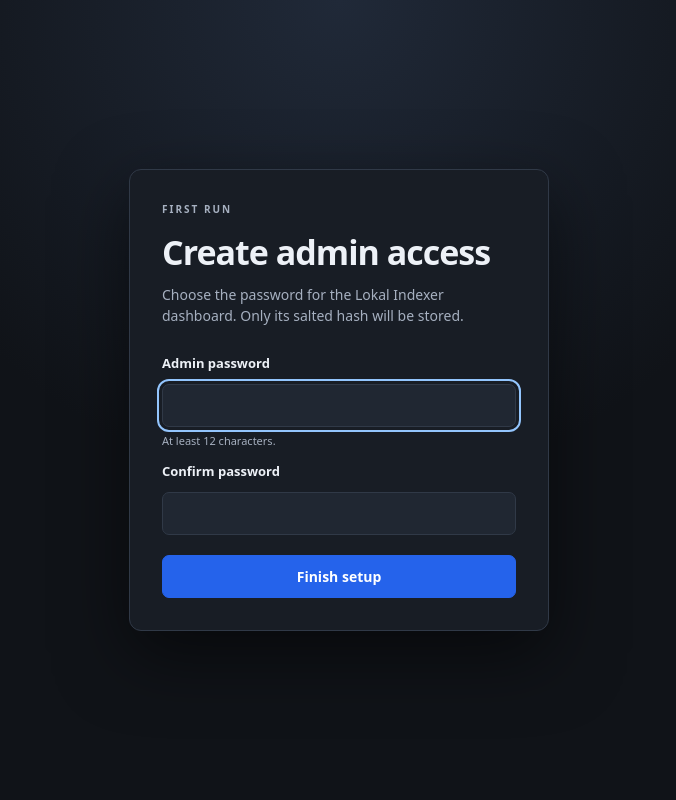
After one commit to jishnusygal/lokal-indexer, a FastAPI app: template templates/setup.html in a window 1280 px wide. The commit adds this page. Shown: the whole page, without its empty margins (301-977 px from the left). Run offline with FastAPI, Linux system fonts and the light colour scheme; the template is opened without the code that fills it, so the values that code supplies are empty.

Commit message:
feat: Implement admin password management; add setup and login functionality, enhance security with hashed passwords, and update environment configuration

```diff
--- a/main.py
+++ b/main.py
@@ -1,4 +1,5 @@
 import asyncio
+import hashlib
 import hmac
 import logging
 import os
@@ -11,7 +12,6 @@ from urllib.parse import quote
 from apscheduler.schedulers.asyncio import AsyncIOScheduler
 from fastapi import Depends, FastAPI, HTTPException, Request
 from fastapi.responses import FileResponse, RedirectResponse, Response
-from fastapi.security import HTTPBasic, HTTPBasicCredentials
 from fastapi.templating import Jinja2Templates
 from itsdangerous import BadSignature, URLSafeTimedSerializer
 from sqlalchemy import func, select
@@ -29,14 +29,52 @@ logging.basicConfig(
 )
 logger = logging.getLogger('lokal-indexer')
 
-basic = HTTPBasic()
 templates = Jinja2Templates(directory=str(Path(__file__).parent / 'templates'))
+SESSION_COOKIE = 'lokal_session'
+
+PASSWORD_PREFIX = 'scrypt$'
 
 
-def admin(request: Request, credentials: HTTPBasicCredentials = Depends(basic)):
-    if not (hmac.compare_digest(credentials.username.encode(), b'admin') and
-            hmac.compare_digest(credentials.password.encode(), request.app.state.admin_password.encode())):
-        raise HTTPException(401, 'Invalid admin credentials', headers={'WWW-Authenticate': 'Basic realm="Lokal"'})
+def hash_password(password):
+    salt = secrets.token_bytes(16)
+    digest = hashlib.scrypt(password.encode(), salt=salt, n=16384, r=8, p=1, dklen=32)
+    return f'{PASSWORD_PREFIX}16384$8$1${salt.hex()}${digest.hex()}'
+
+
+def verify_password(password, stored):
+    if not stored.startswith(PASSWORD_PREFIX):
+        return hmac.compare_digest(password.encode(), stored.encode())
+    try:
+        _, n, r, p, salt_hex, digest_hex = stored.split('$')
+        digest = hashlib.scrypt(password.encode(), salt=bytes.fromhex(salt_hex),
+                                n=int(n), r=int(r), p=int(p), dklen=len(bytes.fromhex(digest_hex)))
+        return hmac.compare_digest(digest.hex(), digest_hex)
+    except (ValueError, TypeError):
+        return False
+
+
+def session_user(request):
+    token = request.cookies.get(SESSION_COOKIE)
+    if not token or not request.app.state.admin_password_hash:
+        return None
+    try:
+        payload = request.app.state.signer.loads(token, max_age=86400)
+        return payload.get('username') if payload.get('username') == 'admin' else None
+    except BadSignature:
+        return None
+
+
+def admin(request: Request):
+    if not request.app.state.admin_password_hash:
+        raise HTTPException(303, headers={'Location': '/setup'})
+    if session_user(request) != 'admin':
+        raise HTTPException(303, headers={'Location': '/login'})
+
+
+def set_session(response, request):
+    response.set_cookie(SESSION_COOKIE, request.app.state.signer.dumps({'username': 'admin'}),
+                       max_age=86400, httponly=True, secure=request.url.scheme == 'https',
+                       samesite='lax')
 
 
 def check_csrf(request, token):
@@ -56,15 +94,19 @@ async def lifespan(app):
     DATA_DIR.mkdir(parents=True, exist_ok=True)
     TORRENT_DIR.mkdir(parents=True, exist_ok=True)
     credential = DATA_DIR / 'admin-password'
-    try:
-        with open(credential, 'x', opener=lambda path, flags: os.open(path, flags, 0o600)) as output:
-            output.write(secrets.token_urlsafe(32))
-    except FileExistsError:
-        pass
-    app.state.admin_password = credential.read_text().strip()
-    if not app.state.admin_password:
-        raise RuntimeError('Admin password file is empty.')
-    app.state.signer = URLSafeTimedSerializer(app.state.admin_password, salt='settings-csrf')
+    stored_password = credential.read_text().strip() if credential.exists() else ''
+    initial_password = os.environ.get('LOKAL_ADMIN_PASSWORD')
+    if not stored_password and initial_password:
+        stored_password = hash_password(initial_password)
+        credential.write_text(stored_password)
+        os.chmod(credential, 0o600)
+    if stored_password and not stored_password.startswith(PASSWORD_PREFIX):
+        stored_password = hash_password(stored_password)
+        credential.write_text(stored_password)
+        os.chmod(credential, 0o600)
+    app.state.admin_password_hash = stored_password or None
+    signer_secret = stored_password or secrets.token_urlsafe(32)
+    app.state.signer = URLSafeTimedSerializer(signer_secret, salt='settings-session')
     Base.metadata.create_all(engine)
     seed()
     app.state.worker = ScraperWorker()
@@ -109,6 +151,67 @@ def health():
     with SessionLocal() as session:
         session.execute(select(1))
     return {'status': 'ok'}
+
+
+@app.get('/setup')
+def setup_page(request: Request):
+    if request.app.state.admin_password_hash:
+        return RedirectResponse('/login', status_code=303)
+    return templates.TemplateResponse(request=request, name='setup.html', context={'error': None})
+
+
+@app.post('/setup')
+async def setup_account(request: Request):
+    if request.app.state.admin_password_hash:
+        return RedirectResponse('/login', status_code=303)
+    form = await request.form(max_fields=10)
+    password = str(form.get('password', ''))
+    confirmation = str(form.get('confirmation', ''))
+    if len(password) < 12:
+        error = 'Password must be at least 12 characters.'
+    elif len(password) > 4096:
+        error = 'Password exceeds 4096 characters.'
+    elif password != confirmation:
+        error = 'Password confirmation does not match.'
+    else:
+        password_hash = hash_password(password)
+        credential = DATA_DIR / 'admin-password'
+        credential.write_text(password_hash)
+        os.chmod(credential, 0o600)
+        request.app.state.admin_password_hash = password_hash
+        request.app.state.signer = URLSafeTimedSerializer(password_hash, salt='settings-session')
+        response = RedirectResponse('/settings', status_code=303)
+        set_session(response, request)
+        return response
+    return templates.TemplateResponse(request=request, name='setup.html', context={'error': error}, status_code=400)
+
+
+@app.get('/login')
+def login_page(request: Request):
+    if not request.app.state.admin_password_hash:
+        return RedirectResponse('/setup', status_code=303)
+    if session_user(request) == 'admin':
+        return RedirectResponse('/settings', status_code=303)
+    return templates.TemplateResponse(request=request, name='login.html', context={'error': None})
+
+
+@app.post('/login')
+async def login(request: Request):
+    if not request.app.state.admin_password_hash:
+        return RedirectResponse('/setup', status_code=303)
+    form = await request.form(max_fields=10)
+    if str(form.get('username', '')) != 'admin' or not verify_password(str(form.get('password', '')), request.app.state.admin_password_hash):
+        return templates.TemplateResponse(request=request, name='login.html', context={'error': 'Invalid username or password.'}, status_code=401)
+    response = RedirectResponse('/settings', status_code=303)
+    set_session(response, request)
+    return response
+
+
+@app.post('/logout')
+def logout():
+    response = RedirectResponse('/login', status_code=303)
+    response.delete_cookie(SESSION_COOKIE)
+    return response
 
 
 @app.get('/settings', dependencies=[Depends(admin)])
@@ -210,7 +313,7 @@ async def change_password(request: Request):
     new_password = str(form.get('new_password', ''))
     confirm_password = str(form.get('confirm_password', ''))
     try:
-        if not hmac.compare_digest(current_password.encode(), request.app.state.admin_password.encode()):
+        if not verify_password(current_password, request.app.state.admin_password_hash):
             raise ValueError('Current password is incorrect.')
         if new_password != confirm_password:
             raise ValueError('New password confirmation does not match.')
@@ -221,10 +324,11 @@ async def change_password(request: Request):
     except ValueError as exc:
         return RedirectResponse(f'/settings?error={quote(str(exc))}', status_code=303)
     credential = DATA_DIR / 'admin-password'
-    credential.write_text(new_password)
+    password_hash = hash_password(new_password)
+    credential.write_text(password_hash)
     os.chmod(credential, 0o600)
-    request.app.state.admin_password = new_password
-    request.app.state.signer = URLSafeTimedSerializer(new_password, salt='settings-csrf')
+    request.app.state.admin_password_hash = password_hash
+    request.app.state.signer = URLSafeTimedSerializer(password_hash, salt='settings-csrf')
     return RedirectResponse('/settings?saved=password', status_code=303)
 
 
--- a/templates/_style.html
+++ b/templates/_style.html
@@ -8,6 +8,8 @@
 }
 *{box-sizing:border-box}
 body{margin:0}
+.auth-shell{min-height:100vh;display:grid;place-items:center;padding:24px;background:radial-gradient(circle at top,#202938 0,var(--bg) 48%)}
+.auth-card{width:min(420px,100%);padding:32px;background:var(--surface);border:1px solid var(--border);border-radius:12px;box-shadow:0 24px 70px #0008}.auth-card h1{margin-bottom:6px}.auth-card>.muted{margin-bottom:24px}.auth-form{display:grid;gap:10px}.auth-form label{margin:4px 0 0}.auth-form button{margin-top:10px}.auth-form small{margin-top:-4px}
 a{color:inherit;text-decoration:none}
 h1,h2,p{margin:0}
 p{color:var(--muted);line-height:1.5}
--- a/templates/settings.html
+++ b/templates/settings.html
@@ -23,6 +23,9 @@
     </div>
     <div class="actions">
       <span class="status"><span class="dot {{ 'running' if running else 'ok' }}"></span>{{ 'Scrape running' if running else 'Ready' }}</span>
+      <form action="/logout" method="post">
+        <button type="submit" class="compact" title="Sign out of the Lokal Indexer dashboard">Sign out</button>
+      </form>
       <form action="/sync" method="post">
         <input type="hidden" name="csrf" value="{{ csrf }}">
         <button type="submit" title="Trigger a scrape immediately using the currently saved settings">Run Scrape Now</button>
--- /dev/null
+++ b/templates/setup.html
@@ -0,0 +1,28 @@
+<!doctype html>
+<html lang="en">
+<head>
+<meta charset="utf-8">
+<meta name="viewport" content="width=device-width,initial-scale=1">
+<meta name="color-scheme" content="dark">
+<title>Initial setup | Lokal Indexer</title>
+{% include "_style.html" %}
+</head>
+<body>
+<main class="auth-shell">
+  <section class="auth-card">
+    <p class="eyebrow">FIRST RUN</p>
+    <h1>Create admin access</h1>
+    <p class="muted">Choose the password for the Lokal Indexer dashboard. Only its salted hash will be stored.</p>
+    {% if error %}<p class="error" role="alert">{{ error }}</p>{% endif %}
+    <form action="/setup" method="post" class="auth-form">
+      <label for="password">Admin password</label>
+      <input id="password" name="password" type="password" autocomplete="new-password" minlength="12" required autofocus>
+      <small>At least 12 characters.</small>
+      <label for="confirmation">Confirm password</label>
+      <input id="confirmation" name="confirmation" type="password" autocomplete="new-password" minlength="12" required>
+      <button class="primary" type="submit">Finish setup</button>
+    </form>
+  </section>
+</main>
+</body>
+</html>
```
Also changed, not shown: docker-compose.yml (+6 -6 lines), templates/login.html (added, +27 -0 lines), tests/conftest.py (+17 -0 lines), tests/test_service.py (+29 -13 lines), README.md, 2 other files.
